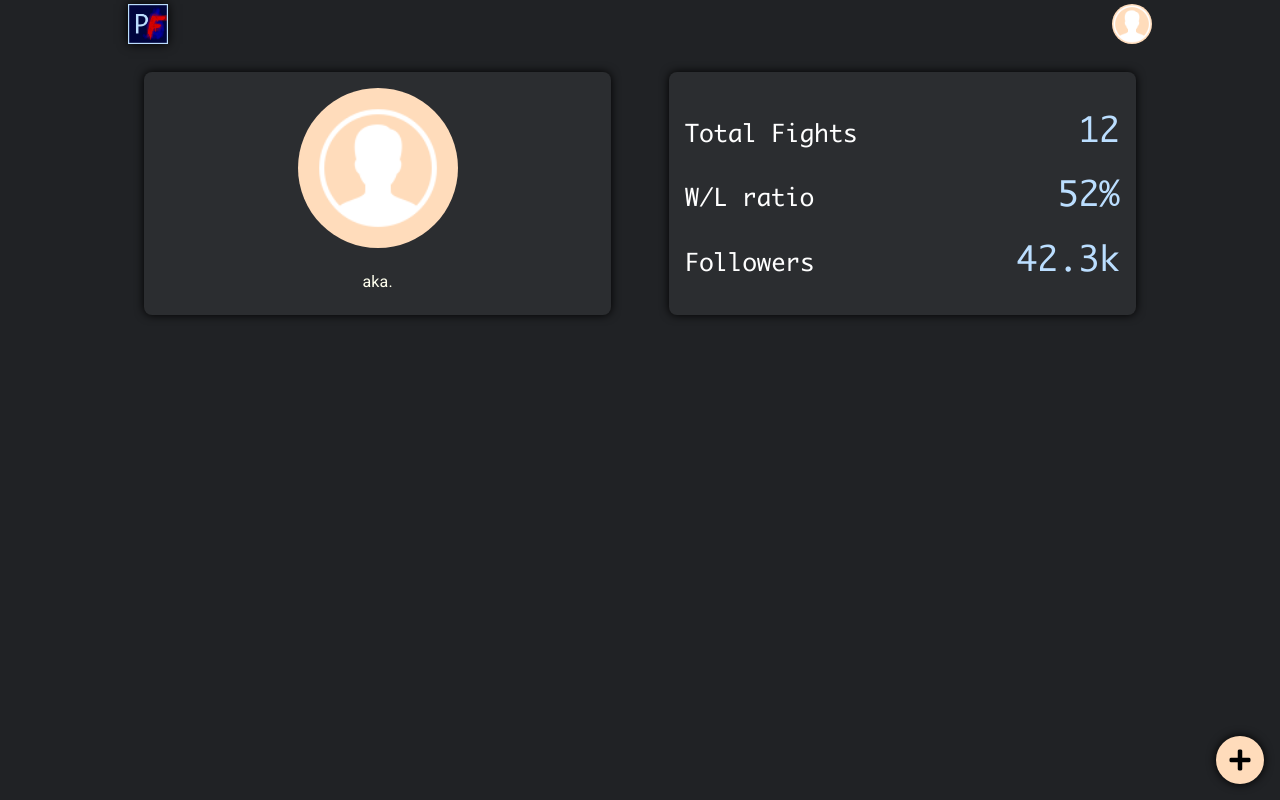
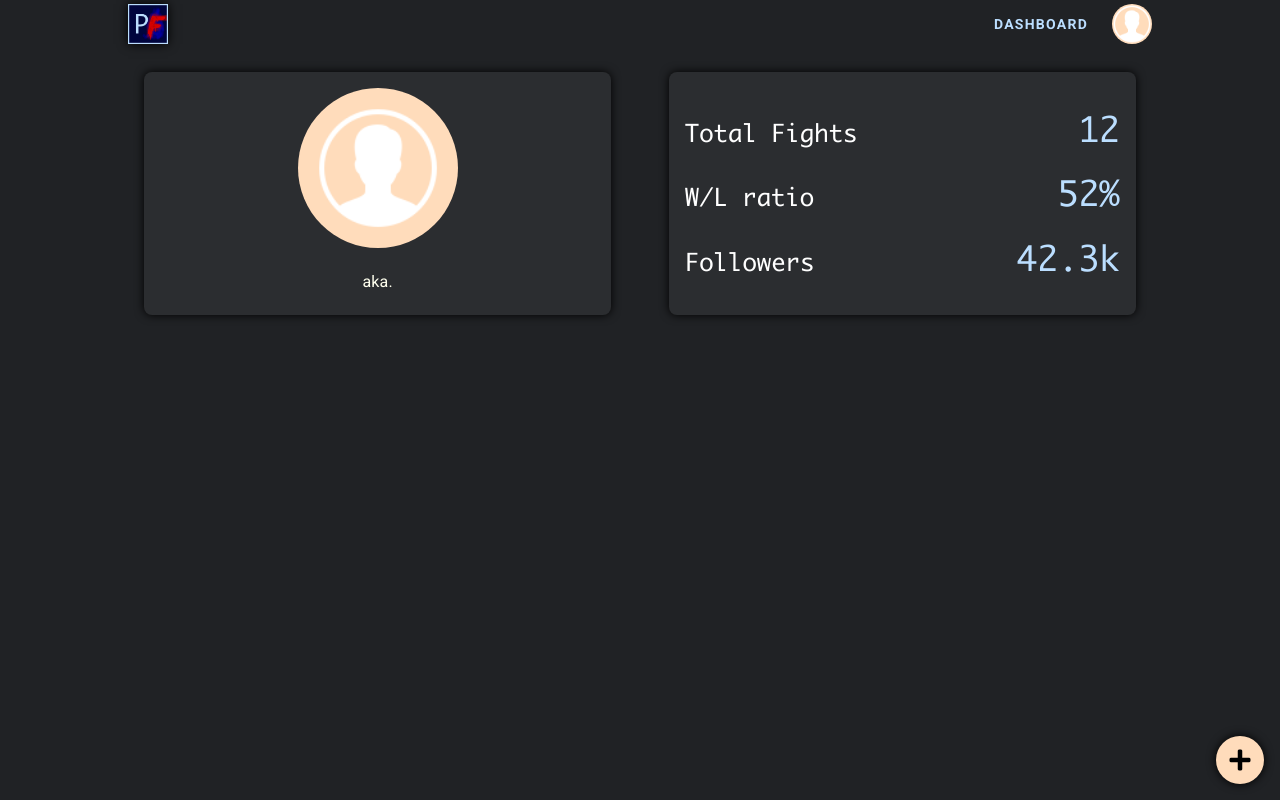
Before and after one commit to BradHacker/photoshop-fight, a React (Create React App) app in the folder client/: page /dashboard in a window 1280 px wide. Built offline with nearby package versions, Linux system fonts and the light colour scheme; no server answers.

Commit message:
Add dashboard button to nav

```diff
--- a/client/src/components/nav.js
+++ b/client/src/components/nav.js
@@ -1,6 +1,7 @@
 import React from 'react';
 import Logo from '../assets/logo.svg';
 import { Link } from 'react-router-dom';
+import Button from '../components/button';
 
 import User from '../assets/user.png';
 import './nav.scss';
@@ -11,6 +12,9 @@ const Nav = ({ user, variant, children }) => (
       <img src={Logo} className="logo surface-1" alt="Logo" />
     </Link>
     {children}
+    <Button to="/dashboard" variant="text">
+      Dashboard
+    </Button>
     <img src={(user && user.image) || User} className="user-pfp" alt="Profile" />
   </nav>
 );
--- a/client/src/components/nav.scss
+++ b/client/src/components/nav.scss
@@ -16,10 +16,13 @@ nav {
     height: 2.5rem;
   }
 
+  a:first-of-type {
+    margin-right: auto;
+  }
+
   .user-pfp {
     height: 2.5rem;
     border-radius: 1.25rem;
-    margin-left: auto;
     background-color: $secondary;
   }
 }
```
